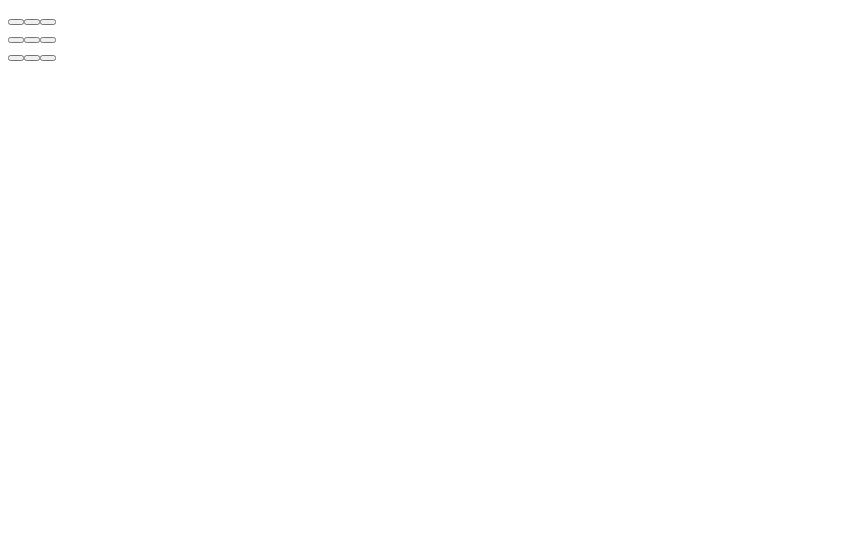
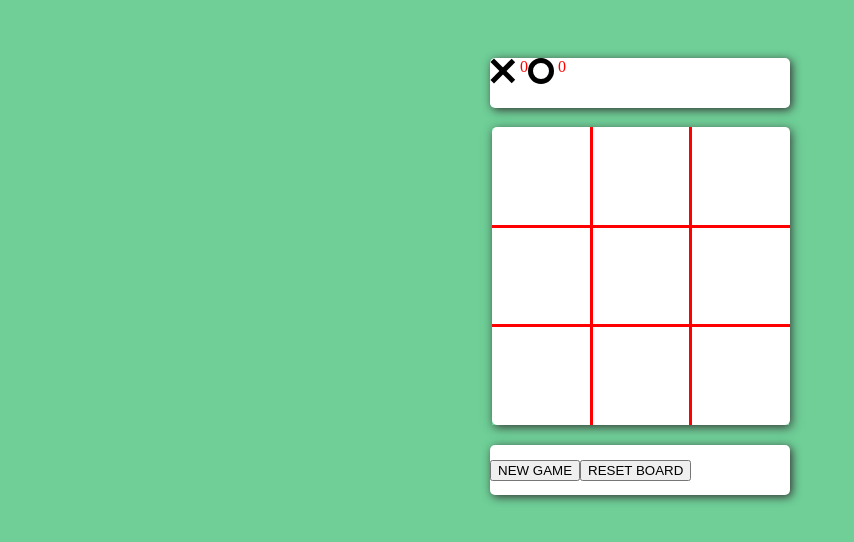
Before and after one commit to fredmaggiowski/tictactoe, a React app: page / in a window 1280 px wide. Shown: the whole page, without its empty margins (0-854 px from the left). Built offline with nearby package versions, Linux system fonts and the light colour scheme.

Commit message:
implemented basic features

```diff
--- a/public/index.html
+++ b/public/index.html
@@ -25,7 +25,7 @@
     <noscript>
       You need to enable JavaScript to run this app.
     </noscript>
-    <div id="root"></div>
+    <div id="game-wrapper"></div>
     <!--
       This HTML file is a template.
       If you open it directly in the browser, you will see an empty page.
--- a/src/Board.js
+++ /dev/null
@@ -1,29 +0,0 @@
-import React from 'react';
-
-import { Square } from './Square';
-
-class Board extends React.Component {
-  render() {
-    return (
-      <div>
-        <div className="board-row">
-          <Square onClick={() => this.props.onClick(0)} />
-          <Square onClick={() => this.props.onClick(1)} />
-          <Square onClick={() => this.props.onClick(2)} />
-        </div>
-        <div className="board-row">
-          <Square onClick={() => this.props.onClick(3)} />
-          <Square onClick={() => this.props.onClick(4)} />
-          <Square onClick={() => this.props.onClick(5)} />
-        </div>
-        <div className="board-row">
-          <Square onClick={() => this.props.onClick(6)} />
-          <Square onClick={() => this.props.onClick(7)} />
-          <Square onClick={() => this.props.onClick(8)} />
-        </div>
-      </div>
-    );
-  }
-}
-
-export { Board }
--- a/src/Square.js
+++ /dev/null
@@ -1,15 +0,0 @@
-import React from 'react';
-
-class Square extends React.Component {
-  constructor(props) {
-    super(props);
-    this.props = props;
-  }
-  render() {
-    return (
-      <button className="square" onClick={this.props.onClick} />
-    )
-  };
-}
-
-export { Square };
--- /dev/null
+++ b/src/game/Game.js
@@ -0,0 +1,111 @@
+import React from 'react';
+
+import { Grid } from './Grid/'
+import { ScoreBoard } from './ScoreBoard/'
+import { Tools } from './Tools/'
+
+import './game.css'
+
+const getInitialState = () => {
+  return {
+    gameset: Array(9).fill(null),
+    xIsNext: true,
+    winner: null,
+    score: {
+      x: 0,
+      o: 0,
+    },
+  };
+}
+
+class Game extends React.Component {
+  constructor(props) {
+    super(props);
+    this.state = getInitialState();
+  }
+
+  reset() {
+    this.setState(getInitialState());
+  }
+
+  newMatch() {
+    let matchState = getInitialState();
+    matchState.score = this.state.score;
+    console.log(matchState)
+    this.setState(matchState);
+  }
+
+  selected(i) {
+    let currentGame = this.state.gameset;
+    if (currentGame[i] !== null || this.state.winner !== null) {
+      return; // This cell has already been populated or the game has ended.
+    }
+
+    currentGame[i] = this.state.xIsNext ? "x": "o";
+    this.setState({
+      gameset: currentGame,
+    });
+
+    let winner = this.getWinner();
+    if (winner !== null) {
+      // Update score before setting new state.
+      let currentScore = this.state.score;
+      currentScore[winner]++;
+      this.setState({
+        winner: winner,
+        score: currentScore,
+      });
+      return;
+    }
+    this.setState({
+      gameset: this.state.gameset,
+      xIsNext: !this.state.xIsNext,
+    })
+    console.log('Selected updates gameset', this.state.gameset);
+  }
+
+  render() {
+    if (this.state.winner !== null) {
+      console.log('We\'ve got a winner: ', this.state.winner);
+    }
+    return (
+      <div id="game">
+        <ScoreBoard
+          winner={this.state.winner}
+          score={this.state.score} />
+        <Grid
+          squares={this.state.gameset}
+          onClick={i => this.selected(i)} />
+        <Tools
+          onReset={() => this.reset()}
+          onNewMatch={() => this.newMatch()} />
+      </div>
+    );
+  }
+
+  getWinner() {
+    console.log('Getting a winner');
+    const winningCombinations = [
+      [0, 1, 2],
+      [3, 4, 5],
+      [6, 7, 8],
+      [0, 3, 6],
+      [1, 4, 7],
+      [2, 5, 8],
+      [0, 4, 8],
+      [2, 4, 6]
+    ];
+    for (let i = 0; i < winningCombinations.length; i++) {
+      const [a, b, c] = winningCombinations[i];
+      if (this.state.gameset[a] !== null &&
+          this.state.gameset[a] === this.state.gameset[b] &&
+          this.state.gameset[b] === this.state.gameset[c]) {
+        console.log('Found a winner: ', this.state.gameset[a]);
+        return this.state.gameset[a];
+      }
+    }
+    return null;
+  };
+}
+
+export { Game }
--- /dev/null
+++ b/src/game/Grid/grid.css
@@ -0,0 +1,54 @@
+#game-grid {
+  --grid-color: red;
+}
+
+.grid-row:after {
+  clear: both;
+  content: "";
+  display: table;
+}
+
+/* Setup grid colouring */
+
+.grid-row .square:first-child, .grid-row .square:nth-child(2) {
+  border-right: 2px solid var(--grid-color);
+}
+
+.grid-row .square:nth-child(2), .grid-row .square:last-child {
+  border-left: 2px solid var(--grid-color);
+}
+
+.grid-row .square:first-child, .grid-row .square:nth-child(2) {
+  border-right: 2px solid var(--grid-color);
+}
+
+.grid-row:first-child .square {
+  border-bottom: 2px solid var(--grid-color);
+}
+
+.grid-row:nth-child(2) .square {
+  border-top: 2px solid var(--grid-color);
+  border-bottom: 2px solid var(--grid-color);
+}
+
+.grid-row:last-child .square {
+  border-top: 2px solid var(--grid-color);
+}
+
+/* Round grid corners */
+
+.grid-row:first-child .square:first-child {
+  border-top-left-radius: 5px;
+}
+
+.grid-row:first-child .square:last-child {
+  border-top-right-radius: 5px;
+}
+
+.grid-row:last-child .square:first-child {
+  border-bottom-left-radius: 5px;
+}
+
+.grid-row:last-child .square:last-child {
+  border-bottom-right-radius: 5px;
+}
--- /dev/null
+++ b/src/game/Grid/index.js
@@ -0,0 +1,49 @@
+import React from 'react';
+
+import { Square } from '../Square';
+
+import './grid.css'
+
+class Grid extends React.Component {
+  render() {
+    return (
+      <div id="game-grid" className="elevate">
+        <div className="grid-row">
+          <Square
+            value={this.props.squares[0]}
+            onClick={() => this.props.onClick(0)} />
+          <Square
+            value={this.props.squares[1]}
+            onClick={() => this.props.onClick(1)} />
+          <Square
+            value={this.props.squares[2]}
+            onClick={() => this.props.onClick(2)} />
+        </div>
+        <div className="grid-row">
+          <Square
+            value={this.props.squares[3]}
+            onClick={() => this.props.onClick(3)} />
+          <Square
+            value={this.props.squares[4]}
+            onClick={() => this.props.onClick(4)} />
+          <Square
+            value={this.props.squares[5]}
+            onClick={() => this.props.onClick(5)} />
+        </div>
+        <div className="grid-row">
+          <Square
+            value={this.props.squares[6]}
+            onClick={() => this.props.onClick(6)} />
+          <Square
+            value={this.props.squares[7]}
+            onClick={() => this.props.onClick(7)} />
+          <Square
+            value={this.props.squares[8]}
+            onClick={() => this.props.onClick(8)} />
+        </div>
+      </div>
+    );
+  }
+}
+
+export { Grid };
--- /dev/null
+++ b/src/game/ScoreBoard/index.js
@@ -0,0 +1,48 @@
+import React from 'react'
+
+import { X, O } from '../Square'
+import './scoreboard.css'
+
+class PlayerScore extends React.Component {
+  render() {
+    let player = this.selectPlayer()
+    if (player === null) {
+      return (<span/>)
+    }
+
+    return (
+      <div className="player">
+        {player} <span className="score">{this.props.score}</span>
+      </div>
+    )
+  }
+
+  selectPlayer() {
+    switch (this.props.player) {
+    case 'x':
+      return X({small:true});
+    case 'o':
+      return O({small:true});
+    default:
+      return null;
+    }
+  }
+}
+
+class ScoreBoard extends React.Component {
+  render() {
+    let currentScore = this.props.score;
+    return (
+      <div id="score-board" className="elevate rounded">
+          <PlayerScore
+            score={currentScore.x}
+            player="x"/>
+          <PlayerScore
+            score={currentScore.o}
+            player="o"/>
+      </div>
+    );
+  };
+}
+
+export { ScoreBoard };
--- /dev/null
+++ b/src/game/ScoreBoard/scoreboard.css
@@ -0,0 +1,17 @@
+#score-board {
+  margin-top: 50px;
+  margin-bottom: 20px;
+  width: 300px;
+  height: 50px;
+  background-color: white;
+  display: flex;
+  flex-direction: row;
+}
+
+#score-board > div {
+  display: flex;
+}
+
+#score-board .player .score {
+  color: red;
+}
--- /dev/null
+++ b/src/game/Square/index.js
@@ -0,0 +1,66 @@
+import React from 'react';
+
+import './square.css'
+
+class Square extends React.Component {
+  constructor(props) {
+    super(props);
+    this.props = props;
+  }
+  render() {
+    let sign;
+    switch (this.props.value) {
+      case 'x':
+        sign = X();
+        break;
+      case 'o':
+        sign = O();
+        break;
+      default:
+        break;
+    }
+
+    return (
+      <button className="square" onClick={this.props.onClick}>
+        {sign}
+      </button>
+    )
+  };
+}
+
+function X(props) {
+  return (
+    (props !== undefined && props.small === true) ?
+      // <svg width="50" height="50" viewBox="0 0 50 50" fill="none" xmlns="http://www.w3.org/2000/svg">
+      //   <line y1="-5" x2="60" y2="-5" transform="translate(7.27289 50.2271) rotate(-45)" stroke="black" strokeWidth="10"/>
+      //   <path d="M2.15792e-05 5.47909e-06H60" transform="translate(46.4264 46.4264) rotate(-135)" stroke="black" strokeWidth="10"/>
+      // </svg>
+      <svg width="30" height="30" viewBox="0 21 30 30" fill="none" xmlns="http://www.w3.org/2000/svg">
+        <line y1="-2.5" x2="30" y2="-2.5" transform="translate(4 46.4264) rotate(-45)" stroke="black" strokeWidth="5"/>
+        <path d="M1.07896e-05 5.47909e-06H30" transform="translate(23.4264 44.4264) rotate(-135)" stroke="black" strokeWidth="5"/>
+      </svg>
+    :
+      <svg width="90" height="90" viewBox="0 0 72 73" fill="none" xmlns="http://www.w3.org/2000/svg">
+        <line y1="-5" x2="90" y2="-5" transform="translate(8 71.6396) rotate(-45)" stroke="black" strokeWidth="10"/>
+        <path d="M3.23688e-05 5.47909e-06H90" transform="translate(68.4264 68.4264) rotate(-135)" stroke="black" strokeWidth="10"/>
+      </svg>
+  );
+}
+
+function O(props) {
+  return (
+    (props !== undefined && props.small === true) ?
+      // <svg width="50" height="50" viewBox="0 0 60 60" fill="none" xmlns="http://www.w3.org/2000/svg">
+      //   <circle cx="30" cy="30" r="25" fill="white" stroke="black" strokeWidth="10"/>
+      // </svg>
+      <svg width="30" height="30" viewBox="0 0 30 30" fill="none" xmlns="http://www.w3.org/2000/svg">
+        <circle cx="13" cy="13" r="10.5" fill="white" stroke="black" stroke-width="5"/>
+      </svg>
+    :
+      <svg width="90" height="90" viewBox="0 0 90 90" fill="none" xmlns="http://www.w3.org/2000/svg">
+        <circle cx="45" cy="45" r="40" fill="white" stroke="black" strokeWidth="10"/>
+      </svg>
+  );
+}
+
+export { Square, X, O };
--- /dev/null
+++ b/src/game/Square/square.css
@@ -0,0 +1,21 @@
+.square {
+  background: #fff;
+  /* border: 1px solid #999; */
+  border: none;
+  float: left;
+  font-size: 24px;
+  font-weight: bold;
+  line-height: 100px;
+  height: 100px;
+  width: 100px;
+  margin-right: -1px;
+  margin-top: -1px;
+  padding: 0;
+  padding-top: 5px;
+  text-align: center;
+  cursor: pointer;
+}
+
+.square:focus {
+  outline: none;
+}
--- /dev/null
+++ b/src/game/Tools/index.js
@@ -0,0 +1,16 @@
+import React from 'react'
+
+import './tools.css'
+
+class Tools extends React.Component {
+  render () {
+    return (
+      <div id="game-tools" className="elevate rounded">
+        <button onClick={this.props.onNewMatch}>NEW GAME</button>
+        <button onClick={this.props.onReset}>RESET BOARD</button>
+      </div>
+    )
+  }
+}
+
+export { Tools };
--- /dev/null
+++ b/src/game/Tools/tools.css
@@ -0,0 +1,9 @@
+#game-tools {
+  margin-top: 20px;
+  width: 300px;
+  display: flex;
+  flex-direction: row;
+  align-items: center;
+  background: white;
+  height: 50px;
+}
--- /dev/null
+++ b/src/game/game.css
@@ -0,0 +1,5 @@
+#game {
+  display: flex;
+  flex-direction: column;
+  align-items: center;
+}
--- a/src/index.css
+++ b/src/index.css
@@ -0,0 +1,17 @@
+body {
+  background-color: #6FCF97;
+}
+
+.elevate {
+  box-shadow: 2px 2px 10px #333;
+}
+
+.rounded {
+  border-radius: 5px;
+}
+
+/* .flex-center {
+  display: flex;
+  flex-direction: row;
+  justify-content: center;
+} */
--- a/src/index.js
+++ b/src/index.js
@@ -2,85 +2,6 @@ import React from 'react';
 import ReactDOM from 'react-dom';
 import './index.css';
 
-import {Board} from './Board'
+import { Game } from './game/Game'
 
-const initialState = {
-  gameset: Array(9).fill(null),
-  xIsNext: true,
-  winner: null,
-};
-
-class Game extends React.Component {
-  constructor(props) {
-    super(props);
-    this.state = initialState;
-  }
-
-  reset() {
-    this.setState(initialState);
-  }
-
-  selected(i) {
-    let currentGame = this.state.gameset;
-    currentGame[i] = this.state.xIsNext ? "x": "o";
-    this.setState({
-      gameset: currentGame,
-    });
-    let winner = this.getWinner();
-    if (winner !== null) {
-      this.setState({
-        winner: winner,
-      });
-      return;
-    }
-    this.setState({
-      gameset: this.state.gameset,
-      xIsNext: !this.state.xIsNext,
-    })
-    console.log('Selected updates gameset', this.state.gameset);
-  }
-
-  render() {
-    console.log('Render gameset', this.state.gameset);
-    if (this.state.winner !== null) {
-      console.log('We\'ve got a winner: ', this.state.winner);
-    }
-    return (
-      <div className="game">
-        <div className="game-board">
-          <Board
-            squares={this.state.gameset}
-            onClick={i => this.selected(i)} />
-        </div>
-      </div>
-    );
-  }
-
-  getWinner() {
-    console.log('Getting a winner');
-    const winningCombinations = [
-      [0, 1, 2],
-      [3, 4, 5],
-      [6, 7, 8],
-      [0, 3, 6],
-      [1, 4, 7],
-      [2, 5, 8],
-      [0, 4, 8],
-      [2, 4, 6]
-    ];
-    for (let i = 0; i < winningCombinations.length; i++) {
-      const [a, b, c] = winningCombinations[i];
-      if (this.state.gameset[a] !== null &&
-          this.state.gameset[a] === this.state.gameset[b] &&
-          this.state.gameset[b] === this.state.gameset[c]) {
-        console.log('Found a winner: ', this.state.gameset[a]);
-        return this.state.gameset[a];
-      }
-    }
-    return null;
-  };
-}
-
-// ========================================
-
-ReactDOM.render(<Game />, document.getElementById("root"));
+ReactDOM.render(<Game />, document.getElementById("game-wrapper"));
```
Also changed, not shown: package.json (line endings or trailing spaces).
